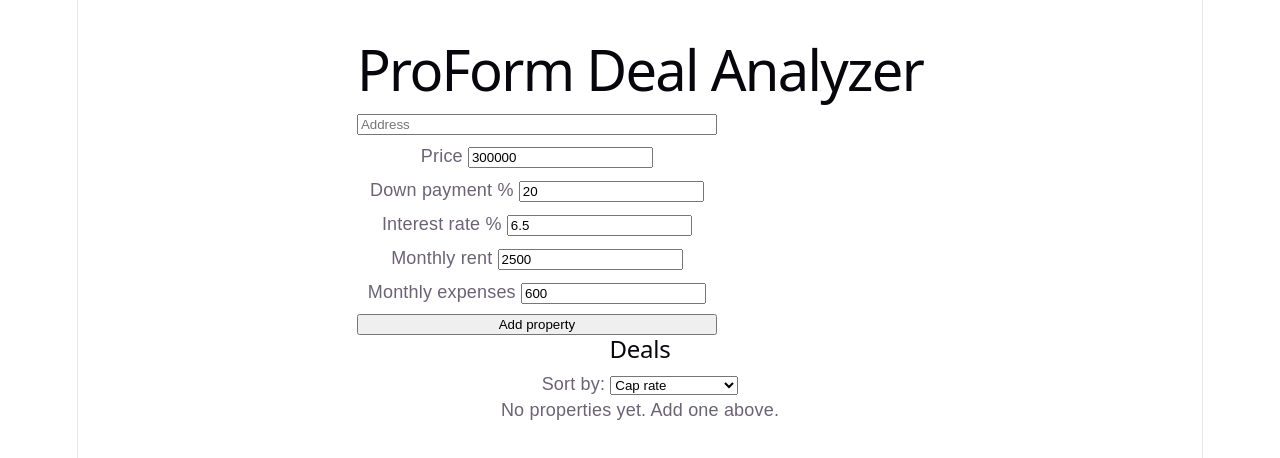
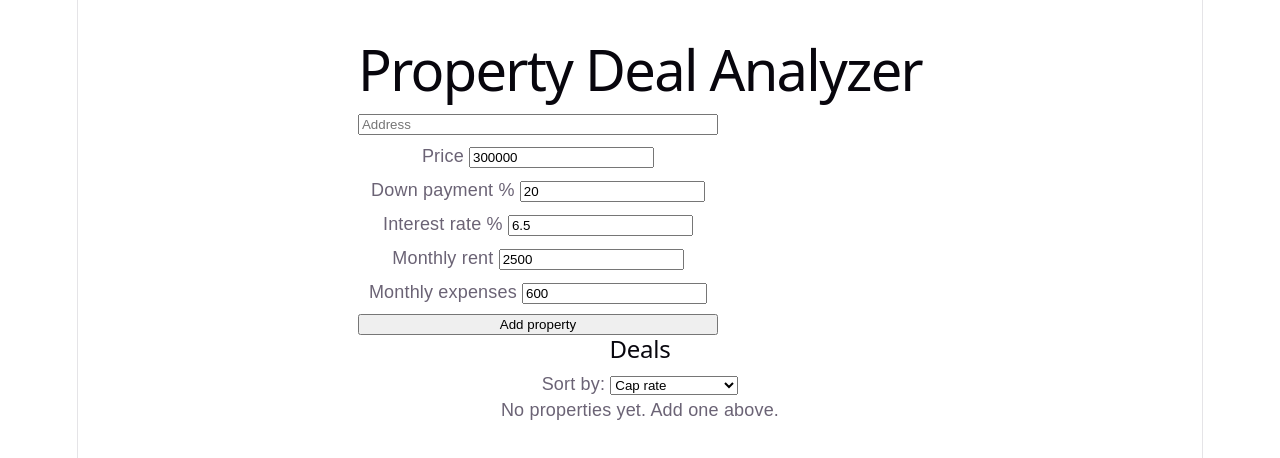
Before and after one commit to austinfutures/proform-deal-analyzer, a React (Vite) app: page / in a window 1280 px wide. Shown: the top 458 px of the page. Built offline with nearby package versions, Linux system fonts and the light colour scheme.

Commit message:
Update App.tsx

```diff
--- a/src/App.tsx
+++ b/src/App.tsx
@@ -19,7 +19,7 @@ export default function App() {
 
   return (
     <div style={{ maxWidth: 900, margin: "0 auto", padding: 24, fontFamily: "sans-serif" }}>
-      <h1>ProForm Deal Analyzer</h1>
+      <h1>Property Deal Analyzer</h1>
       <PropertyForm onAdd={(p) => setProperties([...properties, p])} />
 
       <h2>Deals</h2>
```
